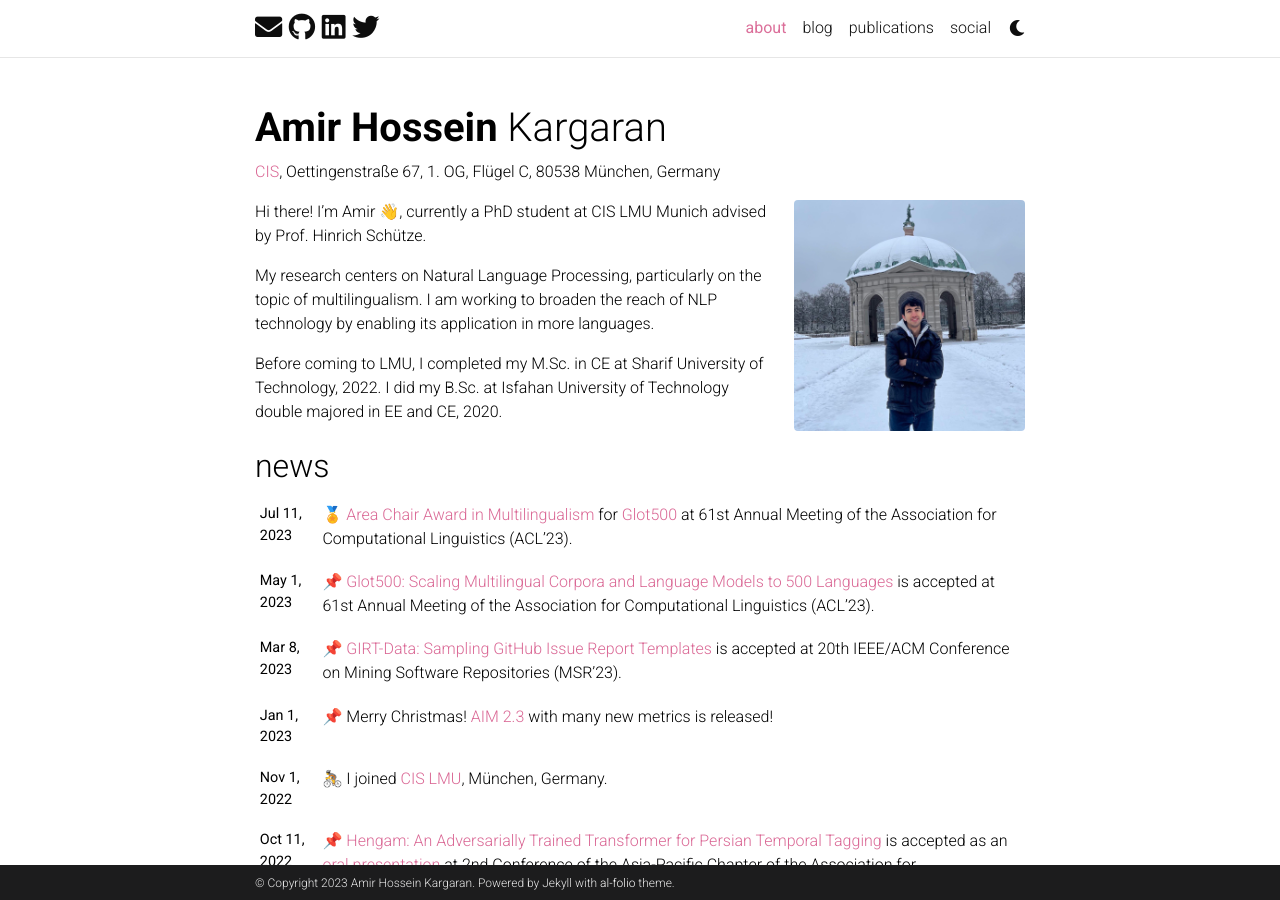
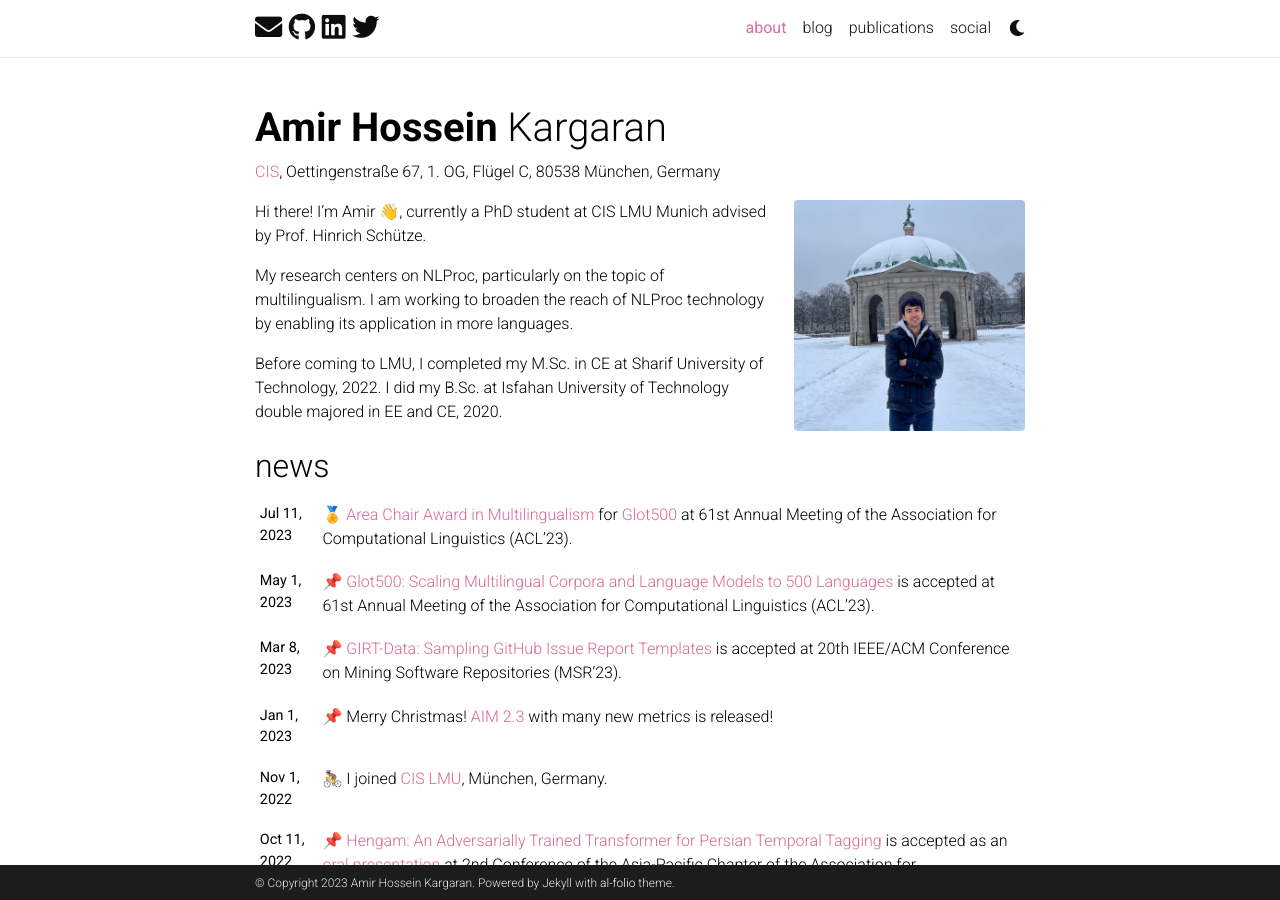
Before and after one commit to kargaranamir/kargaranamir.github.io, a Jekyll site: the page built from _pages/about.md, in a window 1280 px wide and 900 px high. Built offline with Jekyll 4.4.1, drawn with Linux system fonts in a browser that asks for light colours; full-size pictures stand in for the smaller copies a plugin makes; emoji names are drawn with the system emoji font; comment, search, counter and statistics services are not loaded; a style sheet for code colours, icons or effects is not loaded.

Commit message:
fix abbr

```diff
--- a/_pages/about.md
+++ b/_pages/about.md
@@ -17,6 +17,6 @@ abs_social: false  # includes abstract social icons at the bottom of the page
 
 Hi there! I’m Amir :wave:, currently a PhD student at CIS LMU Munich advised by Prof. Hinrich Schütze.
 
-My research centers on Natural Language Processing, particularly on the topic of multilingualism. I am working to broaden the reach of NLP technology by enabling its application in more languages.
+My research centers on NLProc, particularly on the topic of multilingualism. I am working to broaden the reach of NLProc technology by enabling its application in more languages.
 
 Before coming to LMU, I completed my M.Sc. in CE at Sharif University of Technology, 2022. I did my B.Sc. at Isfahan University of Technology double majored in EE and CE, 2020.
```
